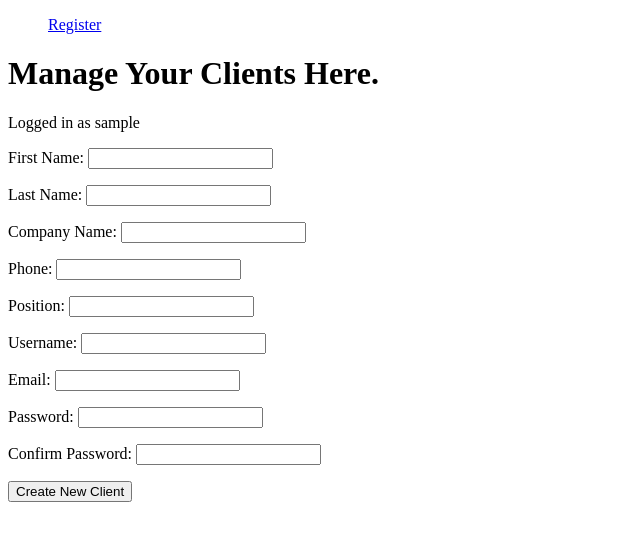
After one commit to Code-Institute-Submissions/stream-three-fullstack-final-project, a Django app: a page that uses manageclient/templates/manage_clients.html in a window 1280 px wide. The commit adds this page. Shown: the top 541 px of the page, without its empty margins (0-640 px from the left). Run offline with Django 3.2, Linux system fonts and the light colour scheme.

Commit message:
writing to member client model

```diff
--- a/accounts/models.py
+++ b/accounts/models.py
@@ -4,8 +4,8 @@ from django.contrib.auth.models import AbstractUser
 
 ### AUTHENTICATION MODEL FOR CLIENTS AND MEMBERS ###
 class AllUser(AbstractUser):
-    is_member = models.BooleanField(default=True)
-    is_client = models.BooleanField(default=False)
+    is_member = models.BooleanField()
+    is_client = models.BooleanField()
     company = models.CharField(max_length=50, blank=True)
     phone = models.CharField(max_length=20, null=True, blank=True)
     position = models.CharField(max_length=50, blank=True)
--- a/cycles/templates/member_cycles.html
+++ b/cycles/templates/member_cycles.html
@@ -5,6 +5,6 @@
     {{ message }}
 {% endfor %}
 <p>Select Create Client to add a new client.</p>
-<a href="#">Create Client</a>
+<a href="{% url 'manage_clients' username=username %}">Create Client</a>
 
 {% endblock %}
--- a/fileo/settings.py
+++ b/fileo/settings.py
@@ -49,6 +49,7 @@ INSTALLED_APPS = [
     'django.contrib.staticfiles',
     'accounts',
     'cycles',
+    'manageclient'
 ]
 
 MIDDLEWARE = [
--- a/manageclient/templates/manage_client.html
+++ /dev/null
@@ -1,4 +0,0 @@
-{% extends 'base.html' %}
-{% content block %}
-<h1>Manage Your Clients Here.</h1>
-{% endblock %}
--- /dev/null
+++ b/manageclient/templates/manage_clients.html
@@ -0,0 +1,14 @@
+{% extends 'base.html' %}
+{% block content %}
+<h1>Manage Your Clients Here.</h1>
+<p>Logged in as {{ username }}</p>
+<form method="POST">
+    {% csrf_token %}
+    {{ new_client.as_p }}
+    <button type="submit">Create New Client</button>
+</form>
+
+{% for message in messages %}
+<p>{{ message }}</p>
+{% endfor %}
+{% endblock %}
--- a/manageclient/urls.py
+++ b/manageclient/urls.py
@@ -3,6 +3,6 @@ from .views import manage_clients
 
 urlpatterns = [
 
-    url(r'^member/(?P<username>[\w.@+-]+)/manage_clients$', manage_clients, name='manage_clients'),
+    url(r'^manage_clients/(?P<username>[\w.@+-]+)$', manage_clients, name='manage_clients'),
 
 ]
--- a/manageclient/views.py
+++ b/manageclient/views.py
@@ -1,6 +1,35 @@
-from django.shortcuts import render
+from django.shortcuts import render, get_object_or_404
+from django.contrib import messages
+from accounts.models import AllUser
+from .models import MemberClient
+from accounts.forms import UserRegisterForm
 
 # Create your views here.
 
-def manage_clients(request):
-    return render(request, 'manage_clients')
+def manage_clients(request, username):
+    """Create New Client and Write to MemberClient Model keys of Member and Client"""
+    new_client = UserRegisterForm()
+    if request.method == "POST":
+        new_client = UserRegisterForm(request.POST)
+        if new_client.is_valid():
+            client_username = new_client.cleaned_data['username']
+            AllUser.objects.create_user(first_name=new_client.cleaned_data['first_name'],
+                                        last_name=new_client.cleaned_data['last_name'],
+                                        company=new_client.cleaned_data['company'],
+                                        phone=new_client.cleaned_data['phone'],
+                                        position=new_client.cleaned_data['position'],
+                                        username=new_client.cleaned_data['username'],
+                                        email=new_client.cleaned_data['email'],
+                                        password=new_client.cleaned_data['password1'],
+                                        is_member=False,
+                                        is_client=True
+                                        )
+            member = get_object_or_404(AllUser, username=username)
+            client = get_object_or_404(AllUser, username=client_username)
+            if member and client:
+                new_member_client = MemberClient(client=client, member=member)
+                new_member_client.save()
+
+            messages.success(request, "You have successfully created a new client!")
+
+    return render(request, 'manage_clients.html', {'new_client': new_client, 'username':username})
```
Also changed, not shown: accounts/views.py (+5 -3 lines), accounts/migrations/0005_auto_20180710_1442.py (added), cycles/views.py (line endings or trailing spaces), manageclient/migrations/0001_initial.py (added), manageclient/utlity.py (added).
